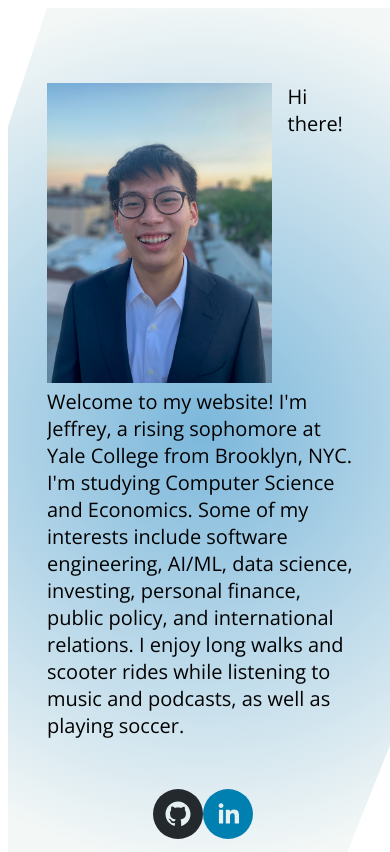
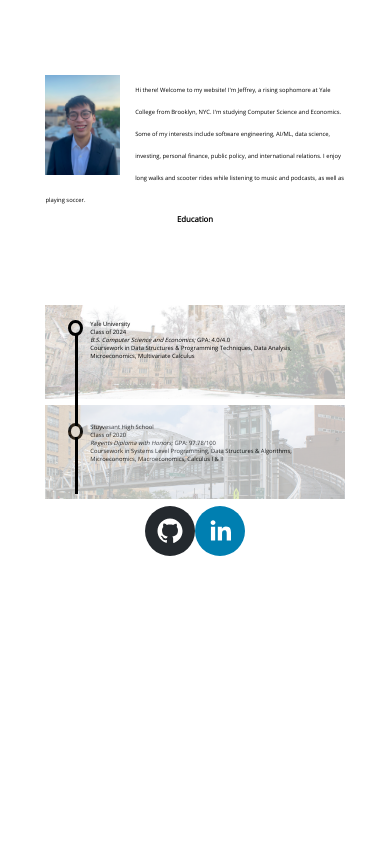
Before and after one commit to JChenster/portfolio-website, a React (Create React App) app: page / in a window 390 px wide. Built offline with nearby package versions, Linux system fonts and the light colour scheme.

Commit message:
added responsive design, education section

```diff
--- a/public/index.html
+++ b/public/index.html
@@ -9,6 +9,7 @@
       name="description"
       content="Web site created using create-react-app"
     />
+    <meta name="viewport" content="initial-scale=1">
     <link rel="apple-touch-icon" href="%PUBLIC_URL%/logo192.png" />
 
     <!--- Add custom font -->
--- a/src/App.css
+++ b/src/App.css
@@ -1,14 +1,13 @@
 body {
-    /* background-image: url("./images/background.png"); */
     font-family: 'Open Sans', sans-serif;
 }
 
 .bg{
-    height: 100%;
-    width: 100%;
+    /*
     background: rgb(123,183,219);
     background: radial-gradient(circle, rgba(123,183,219,1) 0%, rgba(243,247,246,1) 93%);
-    clip-path: polygon(10% 0, 100% 0, 100% 85%, 87% 100%, 0 100%, 0 14%);
+    background-size: cover;
     position: absolute;
     z-index: -1;
+    */
 }
--- a/src/App.js
+++ b/src/App.js
@@ -1,18 +1,16 @@
 import React, { Component } from 'react';
 import "./App.css";
 import Intro from "./components/Intro";
+import Education from "./components/Education";
 import Footer from "./components/Footer";
 
 class App extends Component{
   render(){
     return (
       <div class="bg">
-        <div class="intro">
-          <Intro />
-        </div>
-        <div class="footer">
-          <Footer />
-        </div>
+        <Intro />
+        <Education />
+        <Footer />
       </div>
     );
   }
--- /dev/null
+++ b/src/components/Education.css
@@ -0,0 +1,73 @@
+.education-header{
+    font-size: 2vw;
+    font-weight: bold;
+    text-align: center;
+}
+
+.container{
+    position: relative;
+    padding-bottom: 2%;
+}
+
+.school-bg{
+    display: block;
+    margin-left: auto;
+    margin-right: auto;
+    padding-top: 2%;
+    width: 100%;
+    height: 31.25%;
+    opacity: 0.3;
+}
+
+.schooldesc{
+    position: absolute;
+    left: 15%;
+    font-size: 1.5vw;
+    width: 80%;
+}
+
+#yaledesc{
+    top: 10%;
+}
+
+#stuydesc{
+    top: 60%
+}
+
+.circle{
+    height: 5%;
+    width: 3%;
+    border-radius: 50%;
+    border: 3px solid;
+    position: absolute;
+    left: 7.5%;
+    border-color: black;
+}
+
+.circle:before {
+    content: "";
+    display: block;
+    position: absolute;
+    z-index: 1;
+    top: 100%;
+    left: 50%;
+    border: 1px solid;
+    border-width: 0 0 0 3px;
+    width: 1px;
+}
+
+#circle1{
+    top: 10%;
+}
+
+#circle1:before{
+    height:900%;
+}
+
+#circle2{
+    top: 60%;
+}
+
+#circle2:before{
+    height:550%;
+}
--- /dev/null
+++ b/src/components/Education.js
@@ -0,0 +1,32 @@
+import React from "react";
+import "./Education.css";
+import yalebg from "../images/yalebg.jpg";
+import stuybg from "../images/stuybg.jpg";
+
+const Education = () =>{
+    return (
+        <div>
+            <div class="education-header"> Education </div>
+            <div class="container">
+                <img src={yalebg} alt="Yale" class="school-bg"/>
+                <div class="circle" id="circle1"></div>
+                <div class="circle" id="circle2"></div>
+                <div class="schooldesc" id="yaledesc">
+                    Yale University<br/>
+                    Class of 2024 <br/>
+                    <i>B.S. Computer Science and Economics;</i> GPA: 4.0/4.0<br/>
+                    Coursework in Data Structures & Programming Techniques, Data Analysis, Microeconomics, Multivariate Calculus
+                </div>
+                <div class="schooldesc" id="stuydesc">
+                    Stuyvesant High School<br/>
+                    Class of 2020<br/>
+                    <i>Regents Diploma with Honors;</i> GPA: 97.78/100<br/>
+                    Coursework in Systems Level Programming, Data Structures & Algorithms, Microeconomics, Macroeconomics, Calculus I & II
+                </div>
+                <img src={stuybg} alt="Stuy" class="school-bg"/>
+            </div>
+        </div>
+    );
+};
+
+export default Education;
--- a/src/components/Footer.js
+++ b/src/components/Footer.js
@@ -5,8 +5,8 @@ import "./Footer.css"
 const Footer = () =>{
     return(
         <div class="social-container">
-            <SocialIcon url="https://github.com/JChenster" id="github"/>
-            <SocialIcon url="https://www.linkedin.com/in/jeffrey-z-chen" id="linkedin"/>
+            <SocialIcon url="https://github.com/JChenster"/>
+            <SocialIcon url="https://www.linkedin.com/in/jeffrey-z-chen"/>
         </div>
     );
 };
--- a/src/components/Intro.css
+++ b/src/components/Intro.css
@@ -2,20 +2,23 @@
     margin-top: 75px;
     margin-left: 10%;
     margin-right: 10%;
-    margin-bottom: 50px;
     overflow: auto;
 }
 
 #pfp{
-    height: 300px;
-    width: 225px;
+    height: 133%;
+    width: 100%;
 }
 
 .left{
+    width: 25%;
+    display: inline;
     float: left;
-    margin-right: 5%;
+    padding-right: 5%;
 }
 
 .right{
-    font-size: 1.25em;
+    width: 75%;
+    display: inline;
+    font-size: 1.5vw;
 }
--- a/src/components/Intro.js
+++ b/src/components/Intro.js
@@ -11,10 +11,12 @@ const Intro = () => {
 
     return (
         <div class="container">
-            <div class = "left">
+            <div class="left">
                 <img src={pfp} alt = "Me" id="pfp"/>
             </div>
-            <div class = "right"> {about} </div>
+            <div class="right">
+                {about}
+            </div>
         </div>
     );
 };
```
Also changed, not shown: src/images/stuybg.jpg (added), src/images/yalebg.jpg (added).
